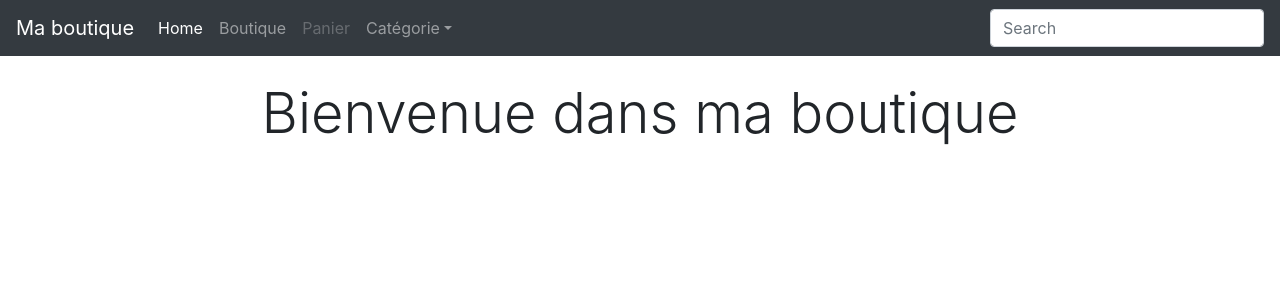
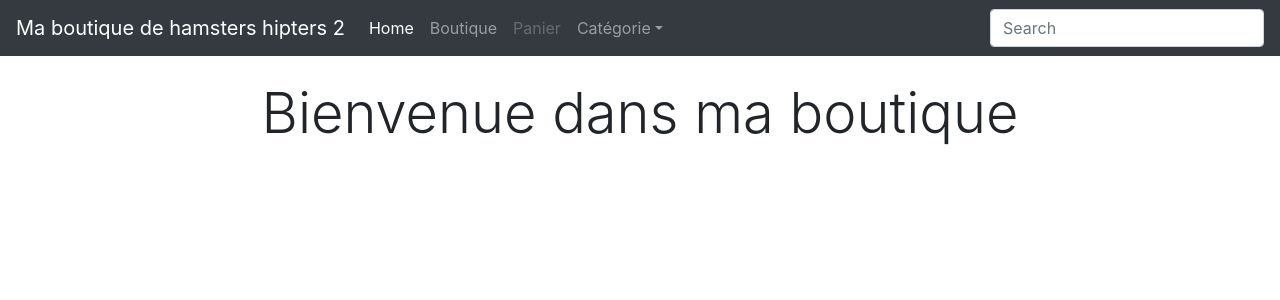
Before and after one commit to A2-line/ma_boutique, a PHP site: page / in a window 1280 px wide. Shown: the top 300 px of the page. Run offline with PHP 8.4, Linux system fonts and the light colour scheme.

Commit message:
modif branche

```diff
--- a/index.php
+++ b/index.php
@@ -10,13 +10,13 @@
 
     <link rel="stylesheet" href="style.css">
 
-    <title>Ma boutique</title>
+    <title>Ma boutique de hamsters hipters 2</title>
   </head>
 
   <body>
     <!-- Nav Bootstrap -->
     <nav class="navbar navbar-expand-md navbar-dark bg-dark">
-      <a class="navbar-brand" href="#">Ma boutique</a>
+      <a class="navbar-brand" href="#">Ma boutique de hamsters hipters 2</a>
       <button class="navbar-toggler" type="button" data-toggle="collapse" data-target="#navbarsExample04" aria-controls="navbarsExample04" aria-expanded="false" aria-label="Toggle navigation">
         <span class="navbar-toggler-icon"></span>
       </button>
```
